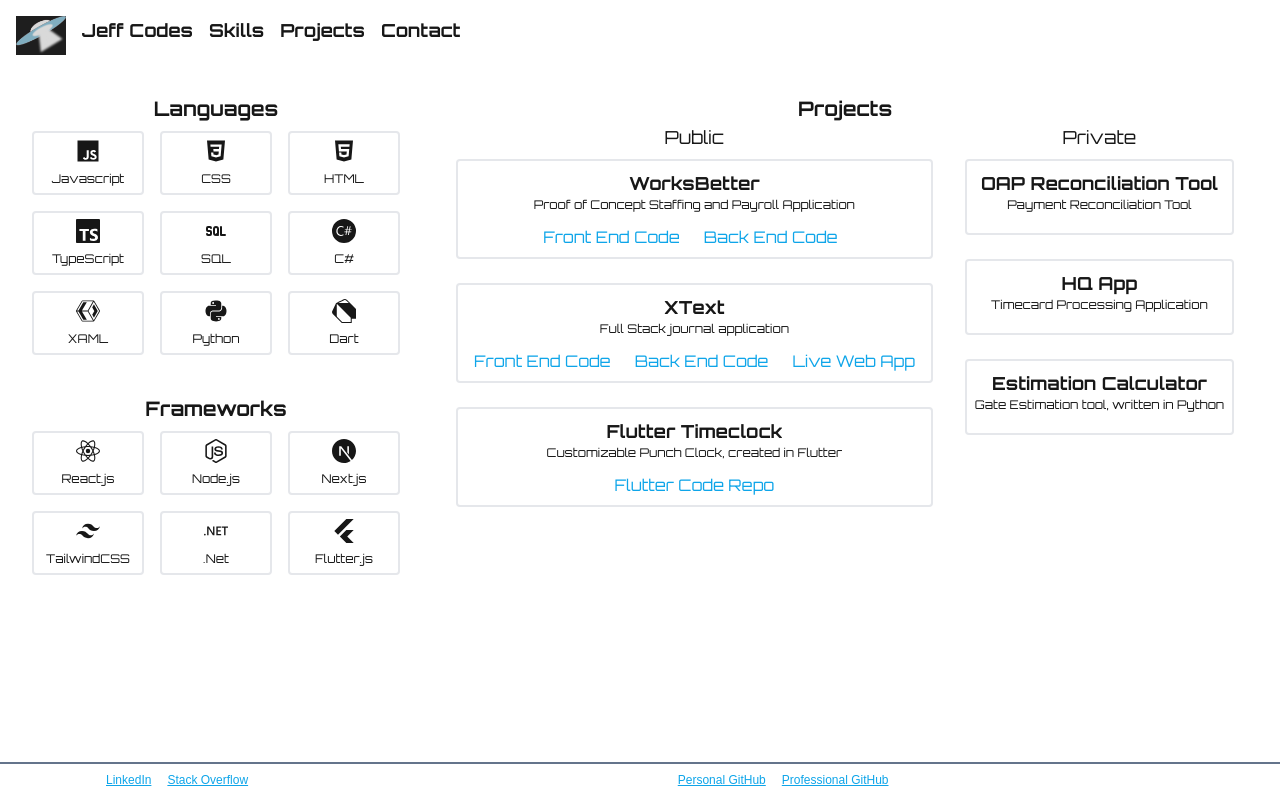
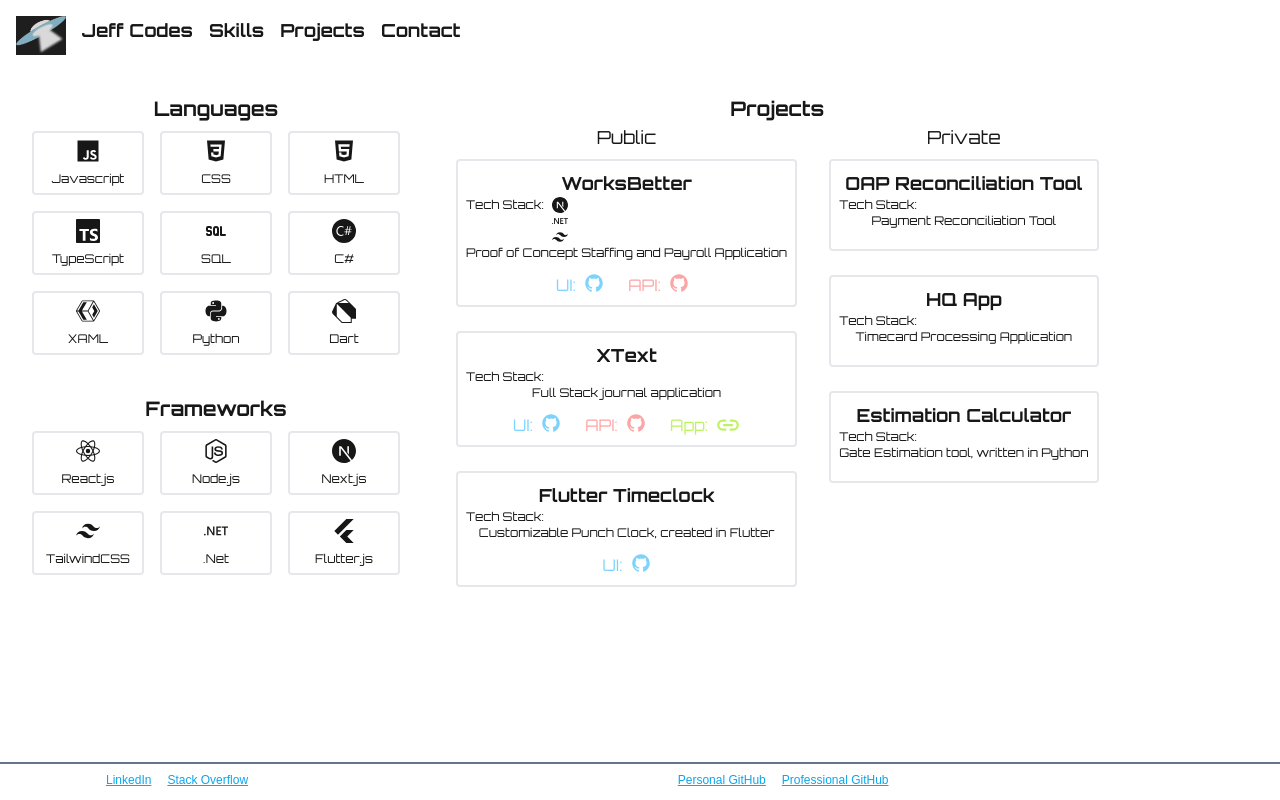
Before and after one commit to Cam06002/jeffcodes, a Next.js app: page / in a window 1280 px wide. Built offline with nearby package versions, Linux system fonts and the light colour scheme.

Commit message:
updated with icons, and adding tech stack to projects

```diff
--- a/src/app/components/linkBox.tsx
+++ b/src/app/components/linkBox.tsx
@@ -2,11 +2,11 @@
 
 export type linkBoxData = {
   linkUrl: string;
-  linkDescript: string;
+  linkDescript: any;
   linkTwo?: string;
-  descriptTwo?: string;
+  descriptTwo?: any;
   linkThree?: string;
-  descriptThree?: string;
+  descriptThree?: any;
 }
 
 export default function Linkbox({links} : {links: linkBoxData}) {
@@ -14,17 +14,17 @@
     <div className="flex flex-row justify-center align-middle">
       <Link
         href={links.linkUrl}
-        className="hover:bg-slate-900 px-2 text-sky-500"
+        className="hover:bg-slate-900 px-2 text-sky-300"
       >{links.linkDescript}</Link>
 
       {links.linkTwo&&<Link
         href={links.linkTwo}
-        className="hover:bg-slate-900 px-4 text-sky-500"
+        className="hover:bg-slate-900 px-4 text-red-300"
       >{links.descriptTwo}</Link>}
 
       {links.linkThree&&<Link
         href={links.linkThree}
-        className="hover:bg-slate-900 px-2 text-sky-500"
+        className="hover:bg-slate-900 px-2 text-lime-300"
       >{links.descriptThree}</Link>}
     </div>
   );
--- a/src/app/components/projectWrapper.tsx
+++ b/src/app/components/projectWrapper.tsx
@@ -1,12 +1,16 @@
-import LinkBox, { linkBoxData } from "./linkBox";
+import LinkBox from "./linkBox";
 
 export default function ProjectWrapper(
-  {title, descript, links} :
-  {title: string, descript: string, links?: any}
+  {title, descript, stack, links} :
+  {title: string, descript: string, stack: any, links?: any}
 ){
   return(
     <div className="flex flex-col mx-4 mb-4 mt-2 border-2 rounded align-middle justify-center p-2">
       <h2 className="font-bold text-lg justify-center flex">{title}</h2>
+      <div className="flex flex-row">
+        <p className="mr-2 text-xs">Tech Stack:</p>
+        <span className="flex flex-row justify-between">{stack}</span>
+      </div>
       <p className="text-xs flex justify-center mb-3">{descript}</p>
       {links&&<LinkBox
         links={links}
--- a/src/app/components/projects.tsx
+++ b/src/app/components/projects.tsx
@@ -1,26 +1,35 @@
 import ProjectWrapper from "./projectWrapper"
 import {linkBoxData} from "./linkBox"
+import { IoLogoGithub, IoLink } from "react-icons/io5";
+import {
+  SiReact,
+  SiFlutter,
+  SiTailwindcss,
+  SiDotnet,
+  SiNodedotjs,
+  SiNextdotjs,
+} from "react-icons/si";
 
 export default function Projects() {
   const worksBetterLinks: linkBoxData = {
     linkUrl: "https://github.com/JeffCEmploynet/worksbetter",
-    linkDescript: "Front End Code",
+    linkDescript: <p className="flex flex-row align-middle">UI: <p className="text-xl ml-2"><IoLogoGithub /></p></p>,
     linkTwo: "https://github.com/JeffCEmploynet/WorksBetterAPI",
-    descriptTwo: "Back End Code",
+    descriptTwo: <p className="flex flex-row align-middle">API: <p className="text-xl ml-2"><IoLogoGithub /></p></p>,
   };
 
   const flutterTimeclockLinks: linkBoxData = {
     linkUrl: "https://github.com/JeffCEmploynet/flutter_time_clock",
-    linkDescript: "Flutter Code Repo"
+    linkDescript: <p className="flex flex-row align-middle">UI: <p className="text-xl ml-2"><IoLogoGithub /></p></p>
   };
 
   const xTextLinks: linkBoxData = {
     linkUrl: "https://github.com/Cam06002/x-text",
-    linkDescript: "Front End Code",
+    linkDescript: <p className="flex flex-row align-middle">UI: <p className="text-xl ml-2"><IoLogoGithub /></p></p>,
     linkTwo: "https://github.com/Cam06002/jeffing_server",
-    descriptTwo: "Back End Code",
+    descriptTwo: <p className="flex flex-row align-middle">API: <p className="text-xl ml-2"><IoLogoGithub /></p></p>,
     linkThree: "https://jeffingtext.web.app/",
-    descriptThree: "Live Web App"
+    descriptThree: <p className="flex flex-row align-middle">App:<p className="text-2xl ml-2"><IoLink /></p></p>
   }
 
   return (
@@ -33,16 +42,19 @@
           <h3 className="text-center text-lg">Public</h3>
           <ProjectWrapper
             title="WorksBetter"
+            stack={<span><SiNextdotjs/><SiDotnet/><SiTailwindcss/></span>}
             descript="Proof of Concept Staffing and Payroll Application"
             links={worksBetterLinks}
           />
           <ProjectWrapper
             title="XText"
+            stack={<span></span>}
             descript="Full Stack journal application"
             links={xTextLinks}
           />
           <ProjectWrapper
             title="Flutter Timeclock"
+            stack={<span></span>}
             descript="Customizable Punch Clock, created in Flutter"
             links={flutterTimeclockLinks}
           />
@@ -52,14 +64,17 @@
           <h3 className="text-center text-lg">Private</h3>
           <ProjectWrapper
             title="OAP Reconciliation Tool"
+            stack={<span></span>}
             descript="Payment Reconciliation Tool"
           />
           <ProjectWrapper
             title="HQ App"
+            stack={<span></span>}
             descript="Timecard Processing Application"
           />
           <ProjectWrapper
             title="Estimation Calculator"
+            stack={<span></span>}
             descript="Gate Estimation tool, written in Python"
           />
         </div>
```
Also changed, not shown: src/app/components/langicon.tsx (line endings or trailing spaces).
